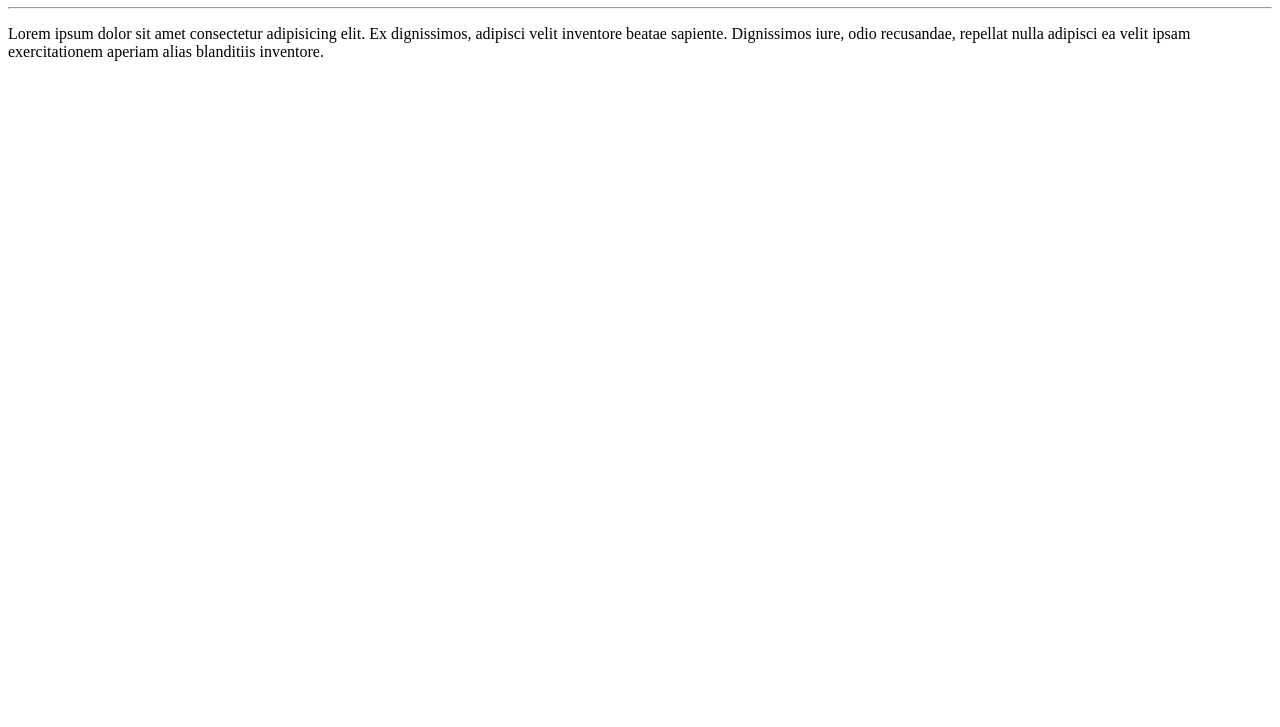
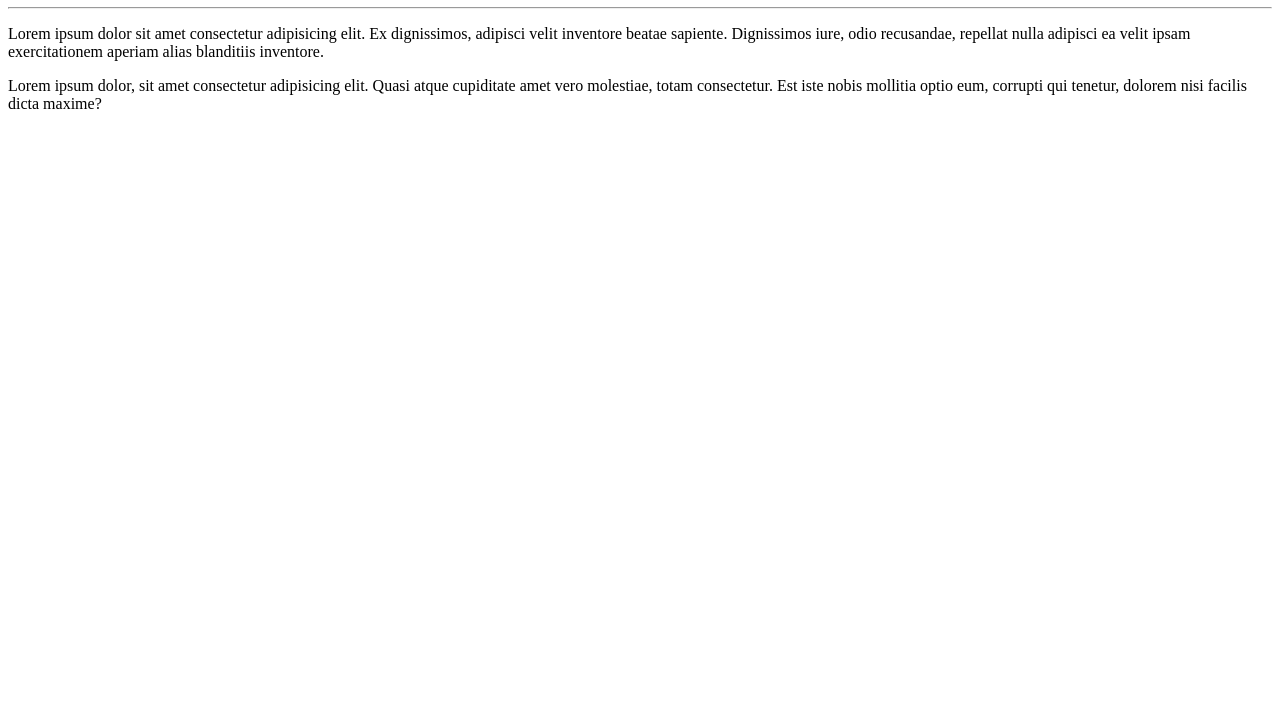
Before and after one commit to OperaRock/OlaMundo, a plain HTML site: page site-exemplo/index.html in a window 1280 px wide. Shown: the part 73-800 px from the top of the page. Drawn offline with Linux system fonts and the light colour scheme.

Commit message:
Adicionado um novo parágrafo ao final do documento

```diff
--- a/site-exemplo/index.html
+++ b/site-exemplo/index.html
@@ -9,5 +9,6 @@
     <h1>Olá, Mundo!</h1>
     <hr>
     <p>Lorem ipsum dolor sit amet consectetur adipisicing elit. Ex dignissimos, adipisci velit inventore beatae sapiente. Dignissimos iure, odio recusandae, repellat nulla adipisci ea velit ipsam exercitationem aperiam alias blanditiis inventore.</p>
+    <p>Lorem ipsum dolor, sit amet consectetur adipisicing elit. Quasi atque cupiditate amet vero molestiae, totam consectetur. Est iste nobis mollitia optio eum, corrupti qui tenetur, dolorem nisi facilis dicta maxime?</p>
 </body>
 </html>
```
